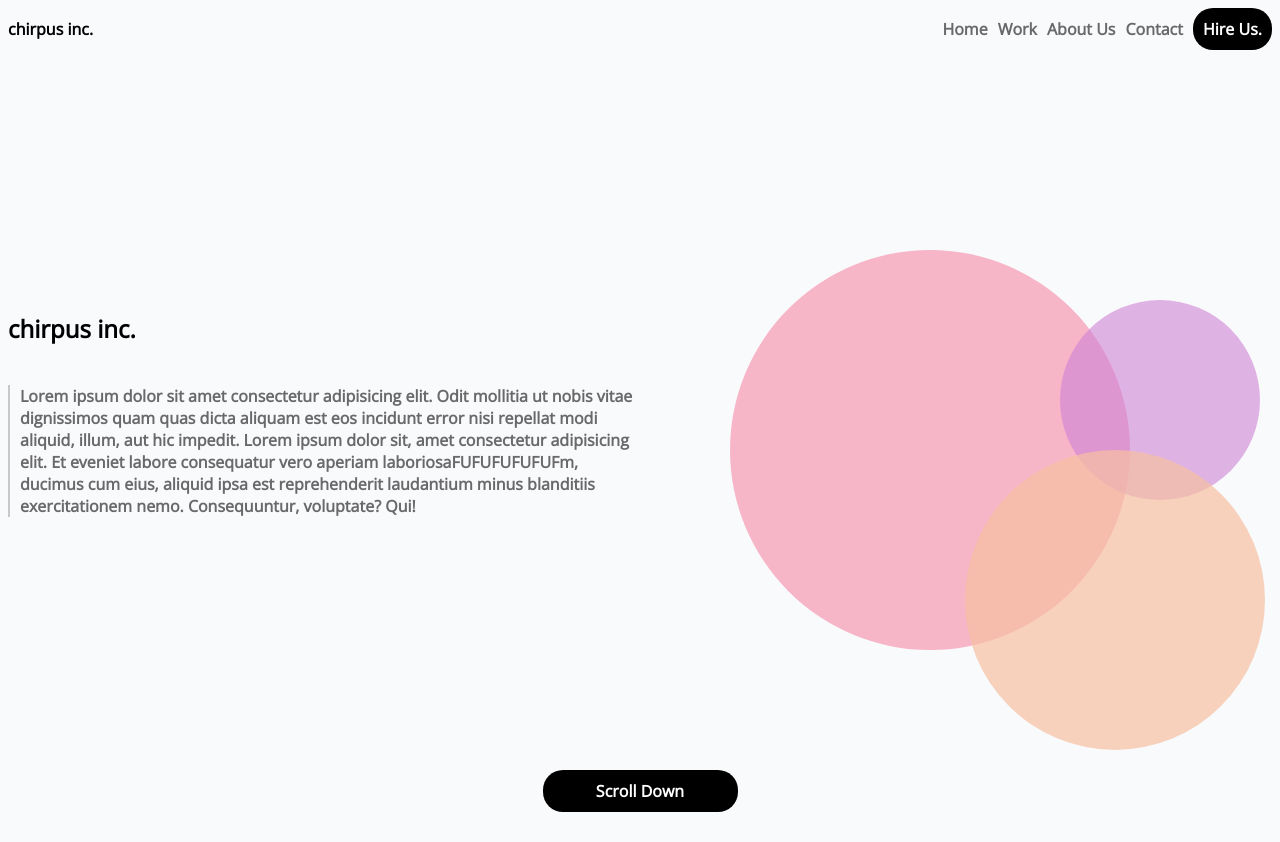
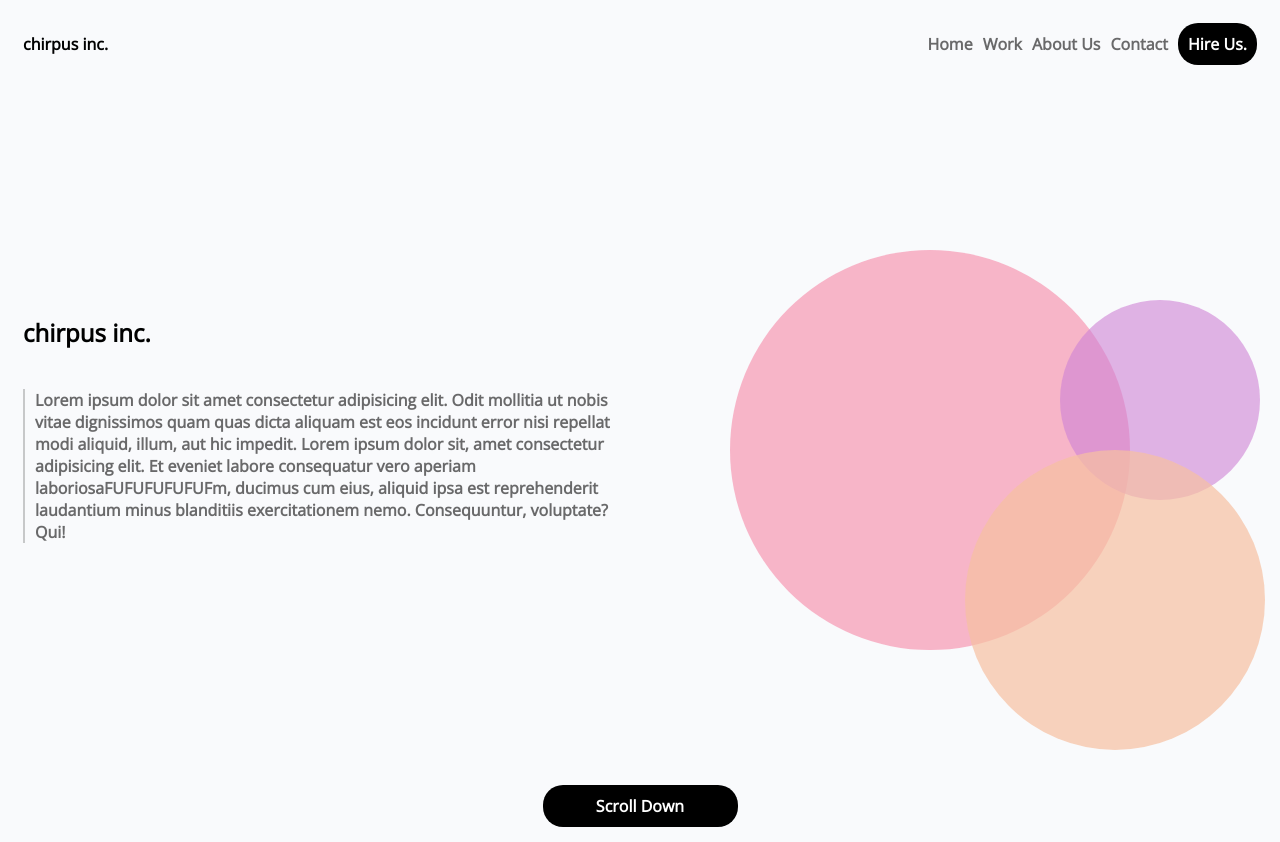
Before and after one commit to CertainVictory/lab-1-part-two, a plain HTML site: page index.html in a window 1280 px wide. Before the commit the page ends 812 px from the top, so only its background shows below. Drawn offline with nearby package versions, Linux system fonts and the light colour scheme.

Commit message:
refactored css

```diff
--- a/css/style.css
+++ b/css/style.css
@@ -5,7 +5,9 @@ html {
     height: 100vh;
 
 }
-
+body {
+    padding: 15px;
+}
 a {
     text-decoration: none;
     color: #69696a;
@@ -73,41 +75,10 @@ flex-direction: column;
     justify-content: center;
 }
 
-
-@media only screen and (min-width: 480px) {
-
-
-    nav {
-        display: flex;
-        flex-direction: row;
-        justify-content: space-between;
-        align-items: center;
-
+.main_circle_container {
+    display: none;
+    width: 50%;
 }
-
-    .nav_ss {
-        flex-direction: row;
-        align-items: baseline;
-        }
-
-        .nav_links {
-            padding-right: 10px;
-        }
-
-
-    .content_container {
-        width: 50%;
-        display: flex;
-        height: 720px;
-        flex-wrap: wrap;
-        align-content: center;
-    }
-
-    p {
-        display: flex;
-        align-content: center;
-    }
-
 
 .circle_container {
     display: flex;
@@ -152,10 +123,46 @@ flex-direction: column;
     position: absolute;
     left: 170px;
 }
+
+
+@media only screen and (min-width: 480px) {
+
+
+    nav {
+        display: flex;
+        flex-direction: row;
+        justify-content: space-between;
+        align-items: center;
+
+    }
+
+    .nav_ss {
+        flex-direction: row;
+        align-items: baseline;
+        }
+
+        .nav_links {
+            padding-right: 10px;
+        }
+
+
+    .content_container {
+        width: 50%;
+        display: flex;
+        height: 720px;
+        flex-wrap: wrap;
+        align-content: center;
+    }
+
+    p {
+        display: flex;
+        align-content: center;
+    }
+
+
+
     .stickystyle {
         width: 175px;
-        /* display: flex;
-        justify-content: space-around; */
 
     }
     .main_circle_container {
```
Lines whose indentation alone changed are shown as unchanged.
